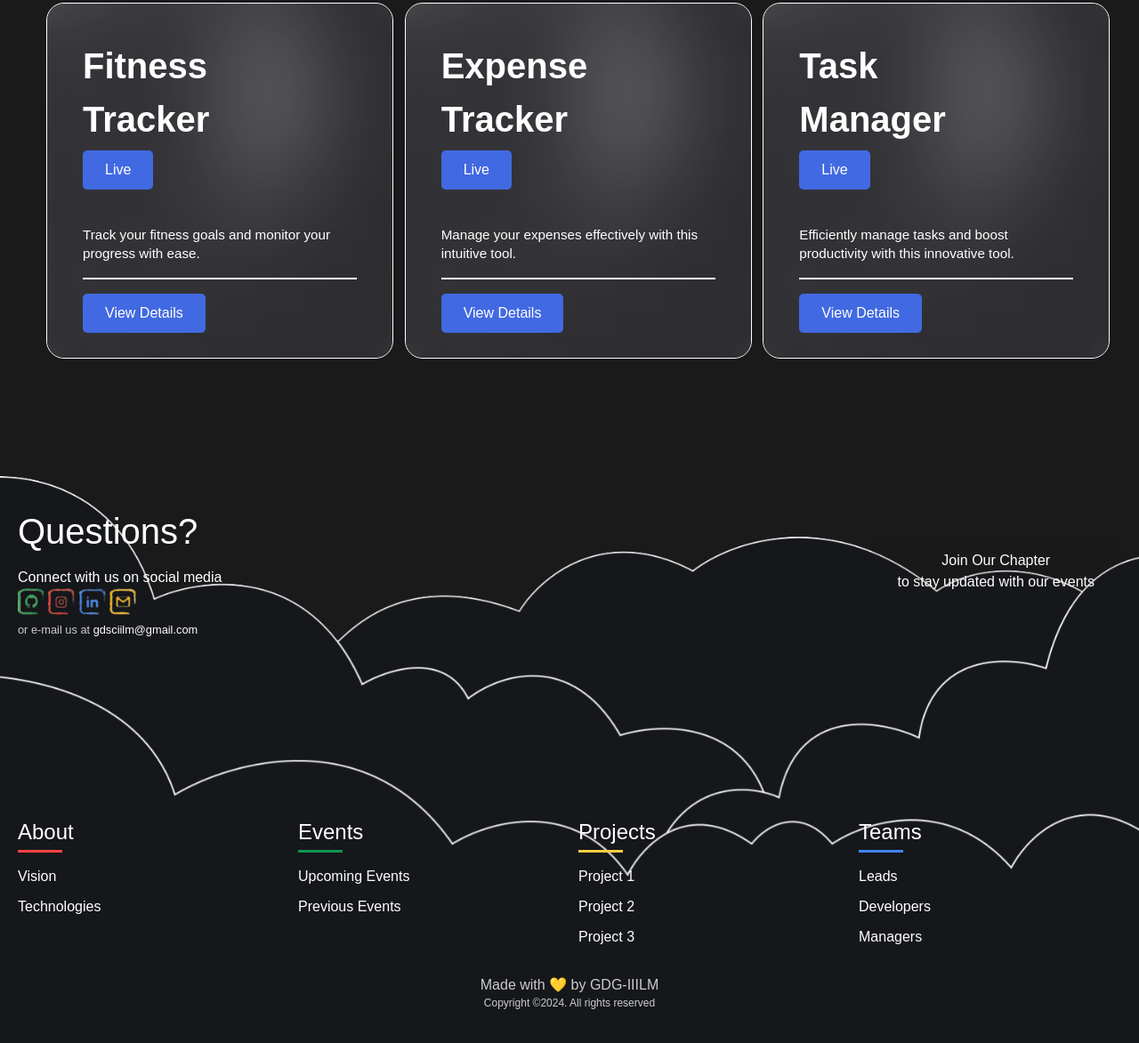
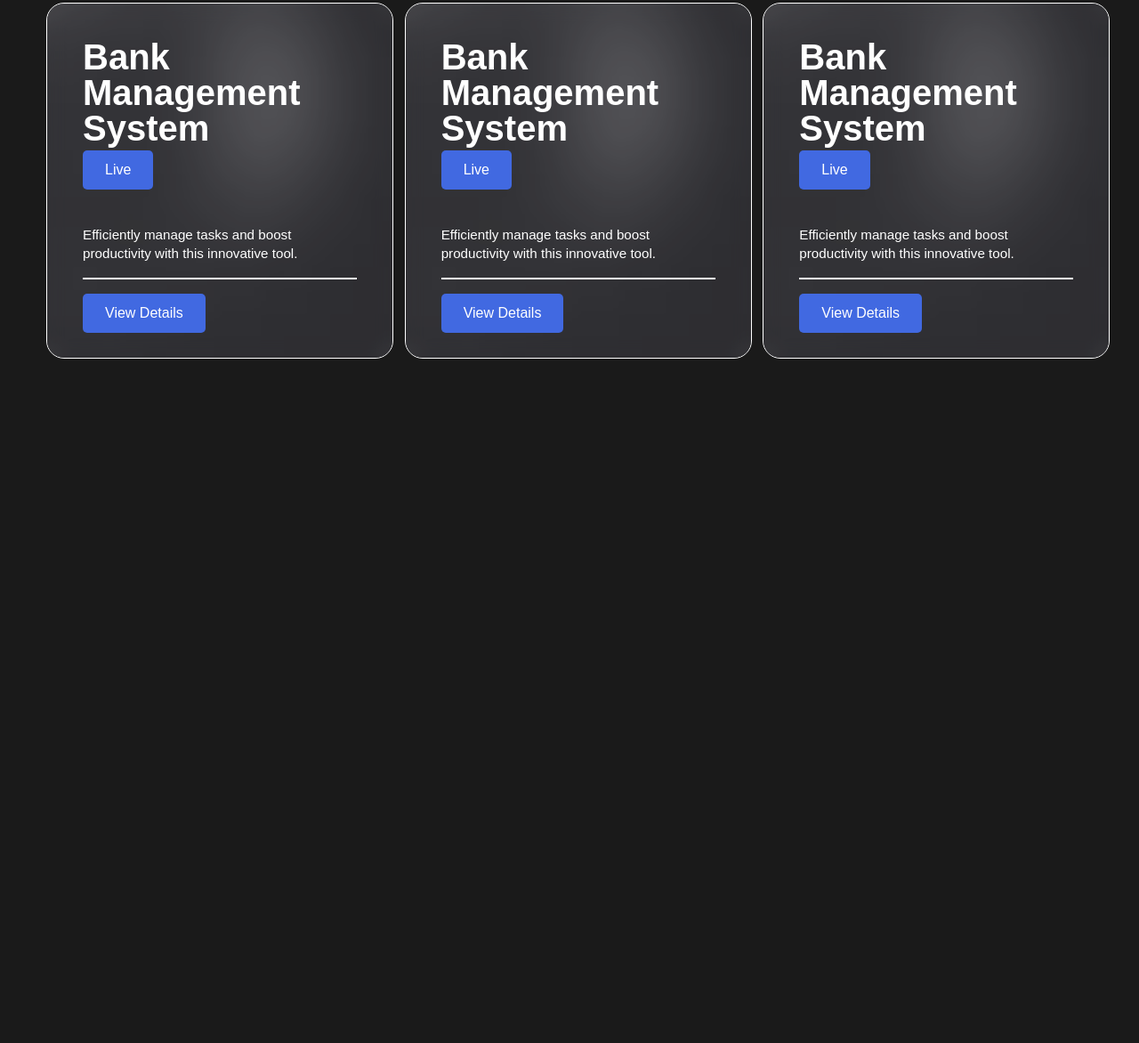
Before and after one commit to GDG-IILM/web_gdg_iilm, a website: page public/project/project.html in a window 1280 px wide. Shown: the part 1363-2535 px from the top of the page at 89% size. After the commit the page ends 1850 px from the top, so only its background shows below. Drawn offline with nearby package versions, Linux system fonts and the light colour scheme; files that its build step writes are made by us from their sources; files whose address does not match are found by name.

Commit message:
Update project.html
added 1 one project and updated all the other cards too

```diff
--- a/public/project/project.html
+++ b/public/project/project.html
@@ -138,88 +138,84 @@
     <!-- Project Card 2 -->
     <div class="project-card" id="pro1">
         <div class="content">
-            <h2>Task<br>Manager</h2>
+            <h2 class="leading-none">Bank<br>Management System</h2>
             <div>
-                <button class="btn live">Live</button>
+                <a href="https://github.com/kautubh01/Bank-Server"><button class="btn live">Live</button></a>
             </div>
             <p class="description">
                 Efficiently manage tasks and boost productivity with this innovative tool.
             </p>
             <hr style="border: .5px solid white; margin: 1em 0;">
             <div class="buttons">
-                <button class="btn details">View Details</button>
+                <a href="Projects/bankMan.html"><button class="btn details">View Details</button></a>
             </div>
         </div>
     </div>
 
     <!-- Project Card 3 -->
-    <div class="project-card" id="pro2">
+    <div class="project-card" id="pro1">
         <div class="content">
-            <h2>Weather<br>App</h2>
-
+            <h2 class="leading-none">Bank<br>Management System</h2>
             <div>
-                <button class="btn live">Live</button>
-            </div>
-            <p class="description">
-                Stay updated with real-time weather updates and forecasts at your fingertips.
-            </p>
-            <hr style="border: .5px solid white; margin: 1em 0;">
-            <div class="buttons">
-                <button class="btn details">View Details</button>
-            </div>
-        </div>
-    </div>
-
-    <!-- Project Card 4 -->
-    <div class="project-card" id="pro3">
-        <div class="content">
-            <h2>Fitness<br>Tracker</h2>
-
-            <div>
-                <button class="btn live">Live</button>
-            </div>
-            <p class="description">
-                Track your fitness goals and monitor your progress with ease.
-            </p>
-            <hr style="border: .5px solid white; margin: 1em 0;">
-            <div class="buttons">
-                <button class="btn details">View Details</button>
-            </div>
-        </div>
-    </div>
-
-    <!-- Project Card 5 -->
-    <div class="project-card" id="pro4">
-        <div class="content">
-            <h2>Expense<br>Tracker</h2>
-
-            <div>
-                <button class="btn live">Live</button>
-            </div>
-            <p class="description">
-                Manage your expenses effectively with this intuitive tool.
-            </p>
-            <hr style="border: .5px solid white; margin: 1em 0;">
-            <div class="buttons">
-                <button class="btn details">View Details</button>
-            </div>
-        </div>
-    </div>
-
-    <!-- View More Projects Card -->
-    <div class="project-card" id="pro5">
-        <div class="content">
-            <h2>Task<br>Manager</h2>
-
-            <div>
-                <button class="btn live">Live</button>
+                <a href="https://github.com/kautubh01/Bank-Server"><button class="btn live">Live</button></a>
             </div>
             <p class="description">
                 Efficiently manage tasks and boost productivity with this innovative tool.
             </p>
             <hr style="border: .5px solid white; margin: 1em 0;">
             <div class="buttons">
-                <button class="btn details">View Details</button>
+                <a href="Projects/bankMan.html"><button class="btn details">View Details</button></a>
+            </div>
+        </div>
+    </div>
+
+    <!-- Project Card 4 -->
+    <div class="project-card" id="pro1">
+        <div class="content">
+            <h2 class="leading-none">Bank<br>Management System</h2>
+            <div>
+                <a href="https://github.com/kautubh01/Bank-Server"><button class="btn live">Live</button></a>
+            </div>
+            <p class="description">
+                Efficiently manage tasks and boost productivity with this innovative tool.
+            </p>
+            <hr style="border: .5px solid white; margin: 1em 0;">
+            <div class="buttons">
+                <a href="Projects/bankMan.html"><button class="btn details">View Details</button></a>
+            </div>
+        </div>
+    </div>
+
+    <!-- Project Card 5 -->
+    <div class="project-card" id="pro1">
+        <div class="content">
+            <h2 class="leading-none">Bank<br>Management System</h2>
+            <div>
+                <a href="https://github.com/kautubh01/Bank-Server"><button class="btn live">Live</button></a>
+            </div>
+            <p class="description">
+                Efficiently manage tasks and boost productivity with this innovative tool.
+            </p>
+            <hr style="border: .5px solid white; margin: 1em 0;">
+            <div class="buttons">
+                <a href="Projects/bankMan.html"><button class="btn details">View Details</button></a>
+            </div>
+        </div>
+    </div>
+
+    <!-- View More Projects Card -->
+    <div class="project-card" id="pro1">
+        <div class="content">
+            <h2 class="leading-none">Bank<br>Management System</h2>
+            <div>
+                <a href="https://github.com/kautubh01/Bank-Server"><button class="btn live">Live</button></a>
+            </div>
+            <p class="description">
+                Efficiently manage tasks and boost productivity with this innovative tool.
+            </p>
+            <hr style="border: .5px solid white; margin: 1em 0;">
+            <div class="buttons">
+                <a href="Projects/bankMan.html"><button class="btn details">View Details</button></a>
             </div>
         </div>
     </div>
@@ -227,74 +223,6 @@
 
     </div>
 
-<!-- footer -->
-<div class="cloud-image">
-
-
-</div>
-
-<div class="footer">
-   <div class="questions">
-       <h1>Questions?</h1>
-       <p>Connect with us on social media</p>
-       <div class="footer-social-icons">
-           <!-- Replace src with your actual social media icon images -->
-           <a href="https://github.com/GDG-IILM" target="_blank"><img src="../assets\footer\git_footer.png" alt="Github"></a>
-           <a href="https://www.instagram.com/gdg_iilm/" target="_blank"><img src="../assets\footer\insta_footer.png" alt="Instagram"></a>
-           <a href="https://www.linkedin.com/company/gdg-iilm-cet/posts/?feedView=all" target="_blank"><img src="../assets\footer\linkedin_footer.png" alt="LinkedIn"></a>
-           <a href="mailto:gdsciilm@gmail.com"><img src="../assets\footer\mail_footer.png" alt="Email"></a>
-       </div>
-       <p class="email-text">or e-mail us at <a href="mailto:gdsciilm@gmail.com" class="email-link"style="color: white; text-decoration:none;">gdsciilm@gmail.com</a></p>
-   </div>
-
-   <div class="join-chapter">
-       <h2>Join Our Chapter</h2>
-       <p>to stay updated with our events</p>
-   </div>
-
-
-</div>
-
-<div class="footer-sections">
-   <div class="section about">
-       <h2>About</h2>
-       <ul>
-           <li><a href="project.html" class="About" style="color: white; text-decoration:none;">Vision</a></li>
-           <li><a href="project.html" class="About" style="color: white; text-decoration:none;">Technologies</a></li>
-       </ul>
-   </div>
-
-   <div class="section events">
-       <h2>Events</h2>
-       <ul>
-           <li><a href="project.html" class="events" style="color: white;text-decoration: none;">Upcoming Events</a></li>
-           <li><a href="project.html" class="events" style="color: white;text-decoration: none;">Previous Events</a></li>
-       </ul>
-   </div>
-
-   <div class="section projects">
-       <h2>Projects</h2>
-       <ul>
-           <li><a href="project.html" class="projects" style="color: white; text-decoration: none;">Project 1</a></li>
-           <li><a href="project.html" class="projects" style="color: white;text-decoration: none;">Project 2</a></li>
-           <li><a href="project.html" class="projects" style="color: white; text-decoration: none;">Project 3</a></li>
-       </ul>
-   </div>
-
-   <div class="section teams">
-       <h2>Teams</h2>
-       <ul>
-           <li><a href="project.html" class="teams" style="color: white;text-decoration: none;">Leads</a></li>
-           <li><a href="project.html" class="teams" style="color: white;text-decoration: none;">Developers</a></li>
-           <li><a href="project.html" class="teams" style="color: white;text-decoration: none;">Managers</a></li>
-       </ul>
-   </div>
-</div>
-
-<div class="developer">
-   <p>Made with 💛 by GDG-IIILM</p>
-   <p class="text-xs">Copyright ©2024. All rights reserved</p>
-</div>
 <script src="project.js"></script>
 </body>
 </html>
```
